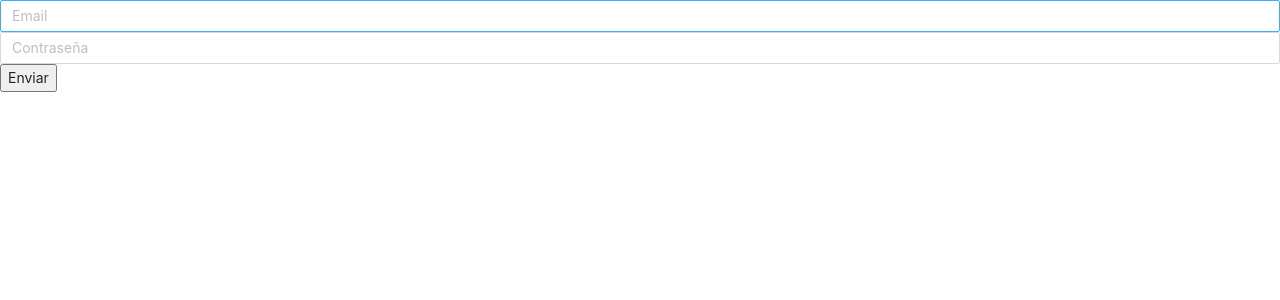
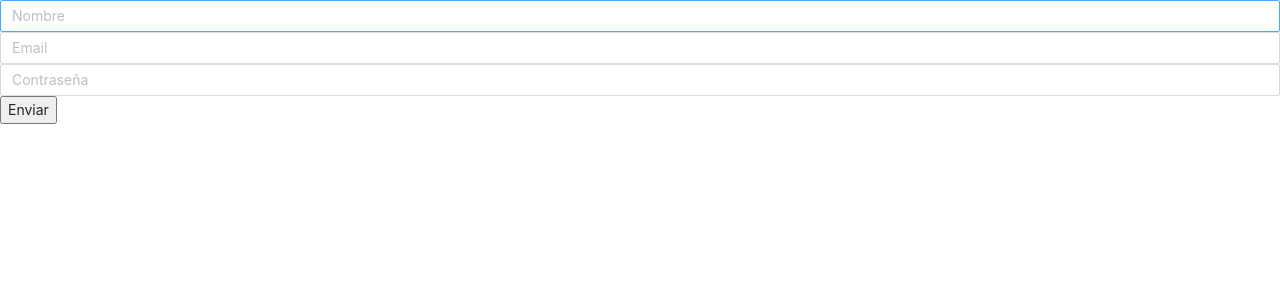
Before and after one commit to SantiagoRMJ/react_moviedb, a React (Create React App) app: page /login in a window 1280 px wide. Shown: the top 300 px of the page. Built offline with nearby package versions, Linux system fonts and the light colour scheme.

Commit message:
login funcionando

```diff
--- a/src/Components/Login/Login.js
+++ b/src/Components/Login/Login.js
@@ -3,22 +3,26 @@ import React, {useState } from 'react';
 import { Input } from 'antd';
 import './Login.scss'
 import { useHistory } from 'react-router-dom';
+import {notification} from 'antd'
 
 
 
-const LoginForm = (props) => {
+const LoginForm = () => {
+    const [name, setName] = useState('')
     const [email, setEmail] = useState('')
-    const [pass, setPass] = useState('');
+    const [pass, setPass] = useState('')
     const URL = 'https://moviedb-mongo.herokuapp.com/user/login'
     const history = useHistory();
     const login = async (e) => {
         try {
             e.preventDefault();
-            const post = await axios.post(URL, {email,pass})
+            const post = await axios.post(URL, {name,email,pass})
             localStorage.setItem('token',post.data.token)
-            //props.setUser(post.data.user)
             console.log(post)
-            //history.push('/')
+            notification['success']({
+                message: "Login correcto!"
+            })
+            history.push('/')
         } catch (error) {
             console.error(error)
         }
@@ -26,8 +30,9 @@ const LoginForm = (props) => {
     }
     return (
         <form className="Login" onSubmit={login}>
-            <Input type="email" onChange={e=>setEmail(e.target.value)} name="email" placeholder="Email" value={email} className="input-1"/>
-            <Input type="password" onChange={e=>setPass(e.target.value)} name="password" placeholder="Contraseña" value={pass} className="input-1"/>
+            <Input type="text" onChange={e=>setName(e.target.value)} name="name" placeholder="Nombre" value={name} className="loginForm_input"/>
+            <Input type="email" onChange={e=>setEmail(e.target.value)} name="email" placeholder="Email" value={email} className="loginForm_input"/>
+            <Input type="password" onChange={e=>setPass(e.target.value)} name="password" placeholder="Contraseña" value={pass} className="loginForm_input"/>
             <button type="submit" className="button">Enviar</button>
         </form>
     )
```
Also changed, not shown: 1 other file (tests, documents, lock files or other folders).
